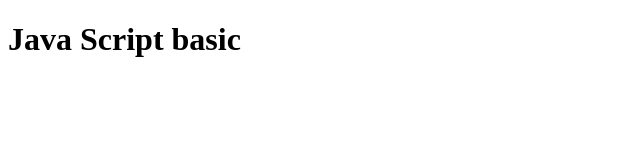
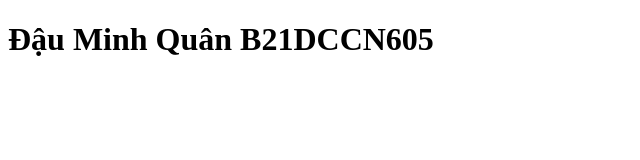
Before and after one commit to minhhquann88/laptrinhweb, a plain HTML site: page index.html in a window 1280 px wide. Shown: the whole page, without its empty margins (0-640 px from the left). Drawn offline with Linux system fonts and the light colour scheme.

Commit message:
Update index.html

```diff
--- a/index.html
+++ b/index.html
@@ -6,8 +6,6 @@
     <title>Document</title>
 </head>
 <body>
-    <h1>Java Script basic</h1>
-    <script src="main.js"></script>
-
+    <h1>Đậu Minh Quân B21DCCN605</h1>
 </body>
 </html>
```
